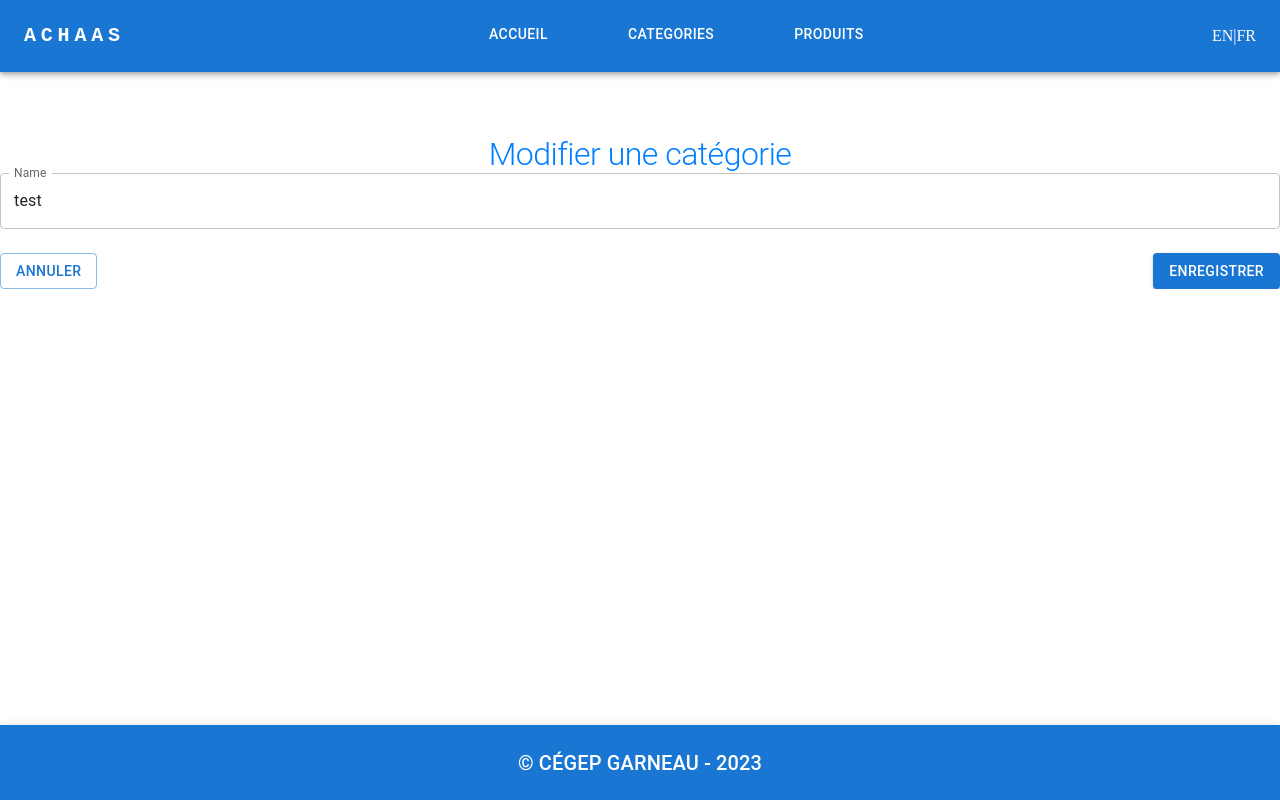
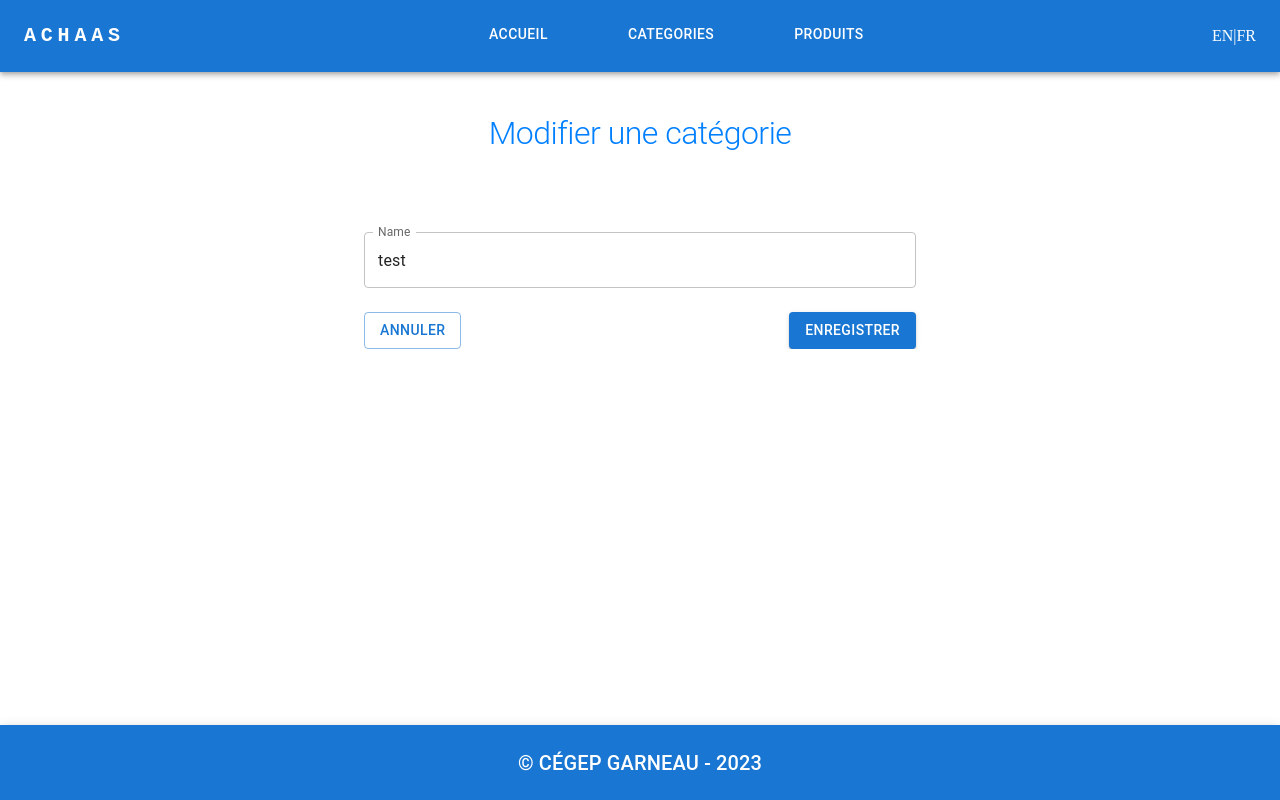
Before and after one commit to AntoineBergeron720/TP3_integration, a Next.js app: page /category/1 in a window 1280 px wide. Built offline with nearby package versions, Linux system fonts and the light colour scheme.

Commit message:
formulaires ajouter/modifier catégorie

```diff
--- a/src/app/category/[category]/page.tsx
+++ b/src/app/category/[category]/page.tsx
@@ -1,15 +1,29 @@
 "use client";
 
-import React from 'react';
+import React from "react";
 import MyPageTitle from "@/components/molecules/title/my-page-title";
-import MyFormCategory from '@/components/molecules/form/my-form-category';
-import { Box } from '@mui/material';
+import MyFormCategory from "@/components/molecules/form/my-form-category";
+import { Box, Container } from "@mui/material";
 
 export default function AddCategory() {
-    return (
-      <Box sx={{ backgroundColor: "white" }}>
-        <MyPageTitle title="Modifier une catégorie"/>
+  return (
+    <Container
+      sx={{
+        display: "flex",
+        backgroundColor: "white",
+        flexDirection: "column",
+        minWidth: 300,
+        mt: 2,
+      }}
+      fixed
+      maxWidth="sm"
+    >
+      <Box sx={{ mb: 10 }}>
+        <MyPageTitle title="Modifier une catégorie" />
+      </Box>
+      <Box>
         <MyFormCategory name="test" />
       </Box>
-    );
-  }
+    </Container>
+  );
+}
```
